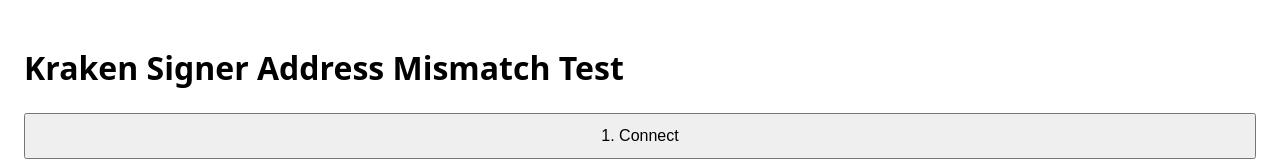
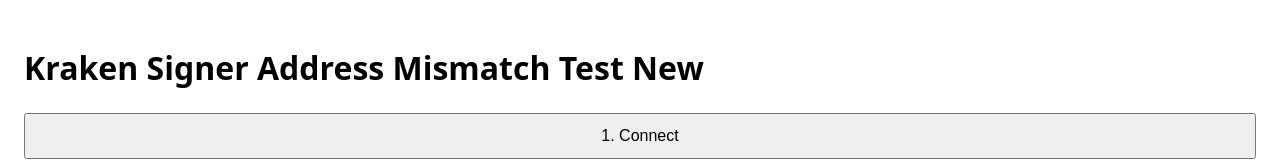
Before and after one commit to TrffnSec/kraken-site-a, a plain HTML site: page index.html in a window 1280 px wide. Shown: the top 161 px of the page. Drawn offline with nearby package versions, Linux system fonts and the light colour scheme.

Commit message:
Update title and heading in index.html

```diff
--- a/index.html
+++ b/index.html
@@ -2,7 +2,7 @@
 <html>
 <head>
   <meta charset="utf-8">
-  <title>Kraken Signer Address Mismatch Test</title>
+  <title>Kraken Signer Address Mismatch Test New</title>
   <script src="https://cdn.jsdelivr.net/npm/ethers@6.13.2/dist/ethers.umd.min.js"></script>
   <style>
     body { font-family: system-ui, -apple-system, BlinkMacSystemFont, sans-serif; padding: 16px; line-height: 1.45; }
@@ -11,7 +11,7 @@
   </style>
 </head>
 <body>
-  <h1>Kraken Signer Address Mismatch Test</h1>
+  <h1>Kraken Signer Address Mismatch Test New</h1>
 
   <button id="connect">1. Connect</button>
   <button id="personal">2. personal_sign with mismatched signer address</button>
```
